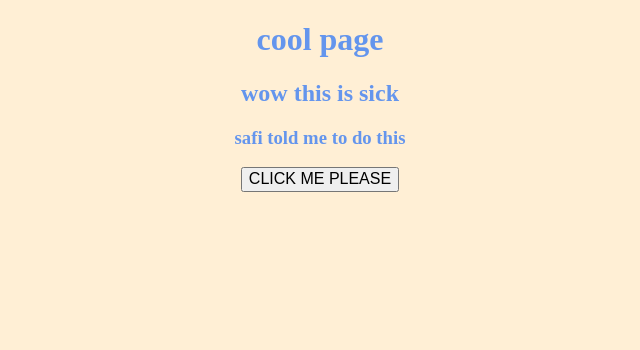
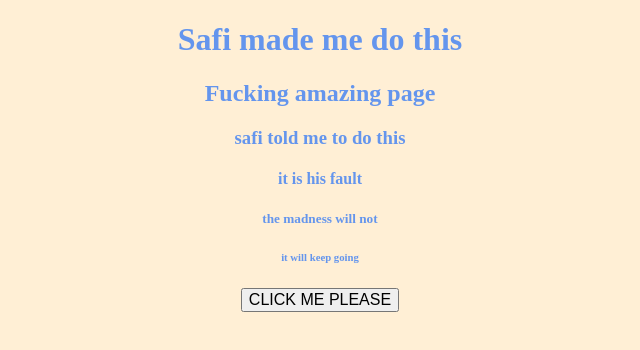
Before and after one commit to BrianYoon91/my-first-test-git-repo, a plain HTML site: page index.html in a window 1280 px wide. Shown: the whole page, without its empty margins (320-960 px from the left). Drawn offline with Linux system fonts and the light colour scheme.

Commit message:
added more headings

```diff
--- a/index.html
+++ b/index.html
@@ -9,9 +9,12 @@
 </head>
 <body>
     <div class="wrapper">
-            <h1>cool page</h1>
-            <h2>wow this is sick</h2>
+            <h1>Safi made me do this</h1>
+            <h2>Fucking amazing page</h2>
             <h3>safi told me to do this</h3>
+            <h4>it is his fault</h4>
+            <h5>the madness will not</h5>
+            <h6>it will keep going</h6>
     </div>
     <div class="wrapper">
             <section>
--- a/styles.css
+++ b/styles.css
@@ -15,11 +15,10 @@ body {
     max-width: 1200px;
     margin: 0 auto;
     width: 80%;
+    text-align: center;
 }
 
-h1, h2, h3 {
-    text-align: center;
-}
+
 
 form {
     display: flex;
```
